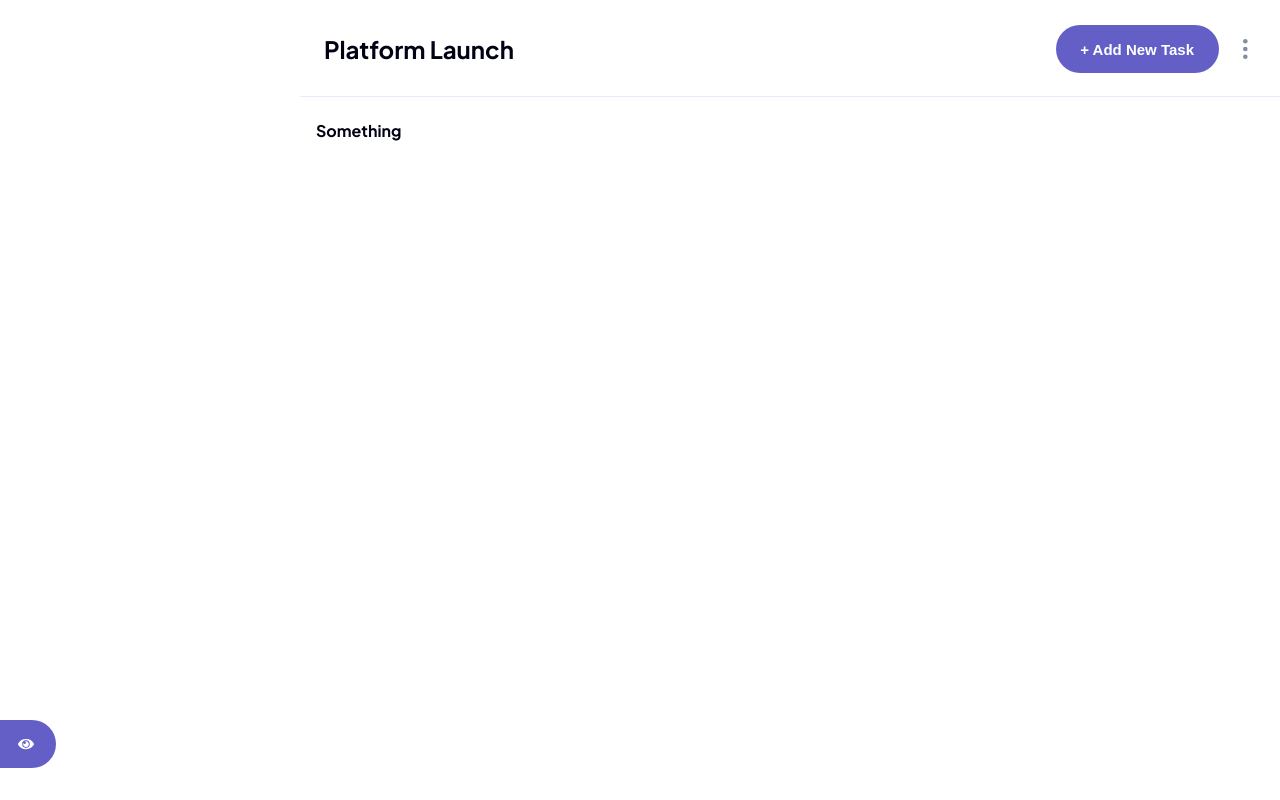
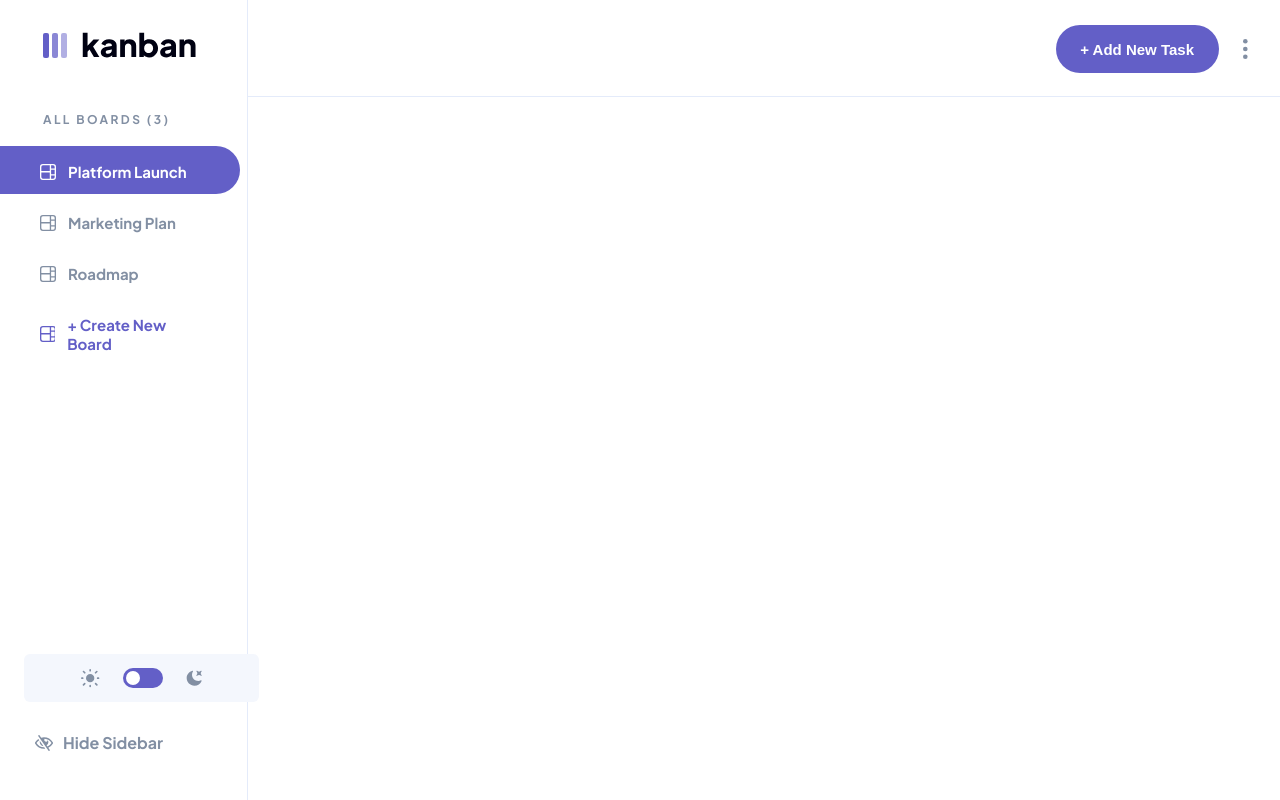
Before and after one commit to juandadev/kanban-board, a React (Create React App) app: page / in a window 1280 px wide. Built offline with nearby package versions, Linux system fonts and the light colour scheme.

Commit message:
Creating a HOC to handle window dimensions Creating view models for elements that uses HOCs

```diff
--- a/src/App/App.jsx
+++ b/src/App/App.jsx
@@ -1,6 +1,6 @@
 import React, { useContext } from 'react';
-import Header from '../components/Header/Header';
-import Navbar from '../components/Navbar/Navbar';
+import Header from '../components/Header';
+import Navbar from '../components/Navbar';
 import { context } from '../context';
 import s from './App.module.scss';
 
@@ -10,7 +10,7 @@ function App() {
 
   return (
     <div className={`${state.theme === 'dark' && 'dark-theme'} app`}>
-      <div className={`container ${s.dashboard} ${isNavbarOpen && s.hiddenNavbar}`}>
+      <div className={`container ${s.dashboard} ${!isNavbarOpen && s.hiddenNavbar}`}>
         <Header containerClassName={s.header} />
         <Navbar containerClassName={s.nav} />
         <main className={s.container}>Something</main>
--- a/src/components/Header/Header.jsx
+++ b/src/components/Header/Header.jsx
@@ -4,9 +4,8 @@ import Icon from '../Icon/Icon';
 import { context } from '../../context';
 import s from './Header.module.scss';
 
-function Header({ containerClassName }) {
+function Header({ containerClassName, isMobile }) {
   const { state, dispatch } = useContext(context);
-  const isMobile = window.innerWidth < 768;
   const isNavbarOpen = state.navbar;
 
   const handleClick = () => {
@@ -39,11 +38,13 @@ function Header({ containerClassName }) {
 }
 
 Header.propTypes = {
-  containerClassName: PropTypes.string
+  containerClassName: PropTypes.string,
+  isMobile: PropTypes.bool
 };
 
 Header.defaultProps = {
-  containerClassName: null
+  containerClassName: null,
+  isMobile: false
 };
 
 export default Header;
--- /dev/null
+++ b/src/components/Header/index.js
@@ -0,0 +1,4 @@
+import withDimensions from '../../hocs';
+import Header from './Header';
+
+export default withDimensions(Header);
--- a/src/components/Navbar/Navbar.jsx
+++ b/src/components/Navbar/Navbar.jsx
@@ -5,12 +5,10 @@ import ToggleSwitch from '../ToggleSwitch/ToggleSwitch';
 import Icon from '../Icon/Icon';
 import s from './Navbar.module.scss';
 
-export default function Navbar({ containerClassName }) {
+export default function Navbar({ containerClassName, isMobile }) {
   const [defaultTheme, setDefaultTheme] = useState('light');
-  const [navbarHidden, setNavbarHidden] = useState(false);
   const { state, dispatch } = useContext(context);
   const isLightTheme = state.theme === 'light';
-  const isMobile = window.innerWidth < 768;
   const isNavbarOpen = state.navbar;
 
   useEffect(() => {
@@ -31,8 +29,6 @@ export default function Navbar({ containerClassName }) {
   };
 
   const handleNavbar = () => {
-    setNavbarHidden((prevState) => !prevState);
-
     dispatch({
       type: 'TOGGLE_NAVBAR',
       navbar: !state.navbar
@@ -44,7 +40,7 @@ export default function Navbar({ containerClassName }) {
       <nav
         className={`${isNavbarOpen ? s.modalShow : s.modalClose} ${
           s.container
-        } ${containerClassName} ${!navbarHidden && s.showAnimation}`}>
+        } ${containerClassName} ${isNavbarOpen ? s.showAnimation : s.hideAnimation}`}>
         <div className={s.boardContainer}>
           {!isMobile && (
             <Icon icon={isLightTheme ? 'logo-dark' : 'logo-light'} className={s.logo} />
@@ -85,7 +81,7 @@ export default function Navbar({ containerClassName }) {
       </nav>
       {!isMobile && (
         <div
-          className={`${s.showNav} ${navbarHidden ? s.showAnimation : s.hideAnimation}`}
+          className={`${s.showNav} ${!isNavbarOpen ? s.showAnimation : s.hideAnimation}`}
           onClick={handleNavbar}
           aria-hidden>
           <Icon icon="show-sidebar" />
@@ -97,9 +93,11 @@ export default function Navbar({ containerClassName }) {
 }
 
 Navbar.propTypes = {
-  containerClassName: PropTypes.string
+  containerClassName: PropTypes.string,
+  isMobile: PropTypes.bool
 };
 
 Navbar.defaultProps = {
-  containerClassName: null
+  containerClassName: null,
+  isMobile: false
 };
--- a/src/components/Navbar/Navbar.module.scss
+++ b/src/components/Navbar/Navbar.module.scss
@@ -19,6 +19,7 @@
     top: 0;
     margin: 0;
     width: 100%;
+    min-width: 24.8rem;
     box-shadow: none;
     display: flex;
     justify-content: space-between;
@@ -224,7 +225,8 @@
   animation-fill-mode: forwards;
 
   @media (min-width: 768px) {
-    display: none;
+    animation: none;
+    -webkit-animation: none;
   }
 }
 
@@ -232,6 +234,11 @@
   animation-name: modalClose;
   animation-duration: 0.5s;
   animation-fill-mode: forwards;
+
+  @media (min-width: 768px) {
+    animation: none;
+    -webkit-animation: none;
+  }
 }
 
 .showAnimation {
--- /dev/null
+++ b/src/components/Navbar/index.js
@@ -0,0 +1,4 @@
+import withDimensions from '../../hocs';
+import Navbar from './Navbar';
+
+export default withDimensions(Navbar);
--- /dev/null
+++ b/src/hocs/index.js
@@ -0,0 +1,31 @@
+import React, { useEffect, useState } from 'react';
+
+export default function withDimensions(Component) {
+  return function renderComponent(props) {
+    const [dimensions, setDimensions] = useState({ width: 0, height: 0 });
+
+    const updateWindowDimensions = () => {
+      const { innerWidth: width, innerHeight: height } = window;
+
+      setDimensions({ width, height });
+    };
+
+    useEffect(() => {
+      updateWindowDimensions();
+      window.addEventListener('resize', updateWindowDimensions);
+
+      return () => {
+        window.removeEventListener('resize', updateWindowDimensions);
+      };
+    }, []);
+
+    return (
+      <Component
+        windowWidth={dimensions.width}
+        windowHeight={dimensions.height}
+        isMobile={dimensions.width < 768}
+        {...props}
+      />
+    );
+  };
+}
```
Also changed, not shown: .eslintrc.json.
